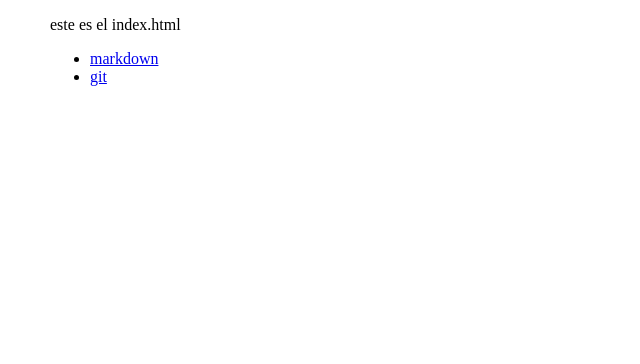
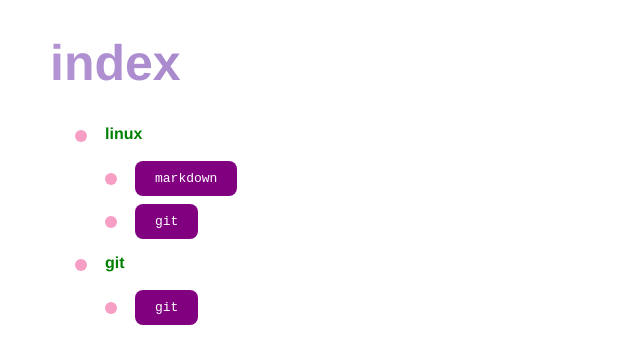
Before and after one commit to waltermas-gitter/papers, a Jekyll site: the page built from index.html, in a window 1280 px wide. Shown: the top 364 px of the page, without its empty margins (0-640 px from the left). Built offline with Jekyll 4.4.1, drawn with Linux system fonts in a browser that asks for light colours.

Commit message:
categories

```diff
--- a/_layouts/default.html
+++ b/_layouts/default.html
@@ -4,9 +4,15 @@
 		<meta charset="UTF-8">
 		<meta name="viewport" content="width=device-width, initial-scale=1">
 		<title>{{ page.title }}</title>
+		<link rel="icon" type="image/png" sizes="32x32" href="{{ site.baseurl }}/favicon.png">
 		<link href="{{ site.baseurl }}/style.css" rel="stylesheet">
 	</head>
 	<body>
+
+<h1> {{ page.title}}</h1>
+{% for cat in page.categories %}
+<div style="color:green; font-weight:bold;">{{ cat }}</div>
+{% endfor %}
 {{ content }}
 	</body>
 </html>
--- a/_posts/2024-11-22-git.md
+++ b/_posts/2024-11-22-git.md
@@ -1,8 +1,8 @@
 ---
 layout: default
 title: git
+categories: [linux, git]
 ---
-# git
 ## comandos basicos
 git init
 git status
--- a/_posts/2024-11-22-markdown.md
+++ b/_posts/2024-11-22-markdown.md
@@ -1,8 +1,8 @@
 ---
 layout: default
 title: markdown
+categories: linux
 ---
 [cheatsheet](https://www.markdownguide.org/cheat-sheet/)
-# markdown
 ### links
 `[title](https://www.example.com) `
--- a/index.html
+++ b/index.html
@@ -2,11 +2,17 @@
 layout: default
 title: index
 ---
-<p>este es el index.html</p>
 <ul>
-  {% for post in site.posts %}
-    <li>
-	    <a href="{{post.url | prepend: site.baseurl}}">{{ post.title }}</a>
+  {% for cat in site.categories %}
+    <li style="color:green; font-weight:bold;">
+	    {{ cat[0] }}
     </li>
+	<ul>
+	  {% for post in cat[1] %}
+	    <li>
+		    <a href="{{post.url | prepend: site.baseurl}}">{{ post.title }}</a>
+	    </li>
+	  {% endfor %}
+	</ul>
   {% endfor %}
 </ul>
--- a/style.css
+++ b/style.css
@@ -1,5 +1,6 @@
 body {
-margin-left: 50px;
+	font-family: Helvetica;
+	margin-left: 50px;
 }
 h1 {
   font-size: 50px;
@@ -9,3 +10,40 @@
   background-clip: text;
   -webkit-background-clip: text;
 }
+a {
+    text-decoration: none;
+    padding: 10px 20px;
+    border-radius: 8px;
+    font-family: Monospace;
+    text-align: center;
+    color: white;
+    background-color: purple;
+}
+li {
+	margin: 25px;
+}
+ul {
+  display: block;
+  margin-left: -10px;
+}
+
+ul li {
+  display: block;
+  position: relative;
+}
+
+ul li:not(:last-child) {
+  margin-bottom: 16px;
+}
+
+ul li:before {
+  content: "";
+  position: absolute;
+  top: 1.2em;
+  left: -30px;
+  margin-top: -.9em;
+  background: #f69ec4;
+  height: 12px;
+  width: 12px;
+  border-radius: 50%;
+}
```
Also changed, not shown: favicon.png (added).
